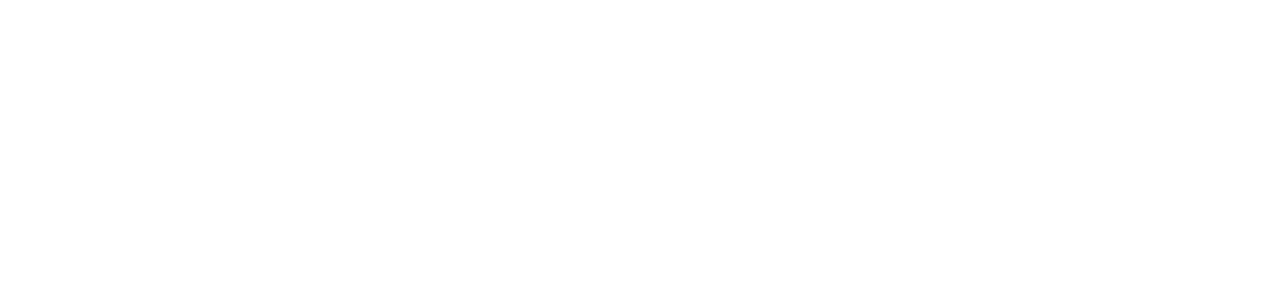
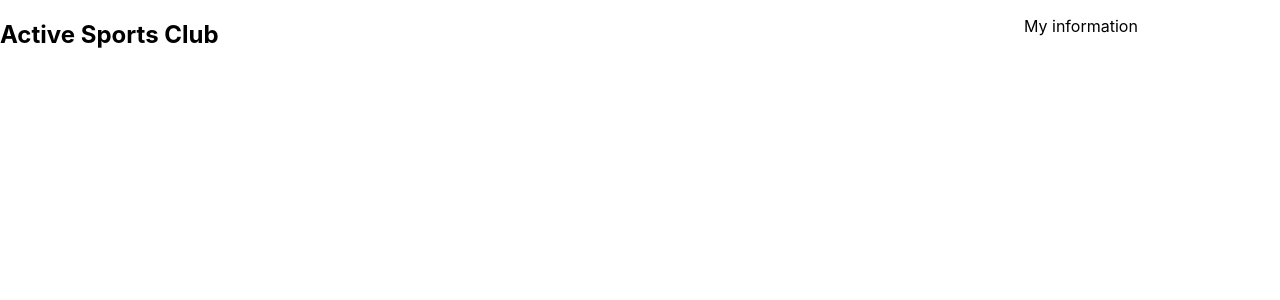
Before and after one commit to maksud190/fitness-club, a React (Create React App) app: page / in a window 1280 px wide. Shown: the top 300 px of the page. Built offline with nearby package versions, Linux system fonts and the light colour scheme.

Commit message:
fake data created

```diff
--- /dev/null
+++ b/public/activityData.json
@@ -0,0 +1,16 @@
+[
+    {
+      "id": "1",
+      "name": "Running",
+      "img": "https://assets.adidas.com/images/h_840,f_auto,q_auto,fl_lossy,c_fill,g_auto/fbaf991a78bc4896a3e9ad7800abcec6_9366/Ultraboost_22_Shoes_Black_GZ0127_01_standard.jpg",
+      "detail": "Running is very important for a sportsman",
+      "timeRequired": "30"
+    },
+    {
+        "id": "2",
+        "name": "Swimming",
+        "img": "https://assets.adidas.com/images/h_840,f_auto,q_auto,fl_lossy,c_fill,g_auto/fbaf991a78bc4896a3e9ad7800abcec6_9366/Ultraboost_22_Shoes_Black_GZ0127_01_standard.jpg",
+        "detail": "Swimming is very important for a sportsman",
+        "timeRequired": "30"
+    }
+]
--- a/src/App.js
+++ b/src/App.js
@@ -1,9 +1,12 @@
 import './App.css';
+import Cards from './components/Cards/Cards';
+import MainPage from './components/MainPage/MainPage';
 
 function App() {
   return (
     <div>
-
+      <MainPage></MainPage>
+      <Cards></Cards>
     </div>
   );
 }
--- /dev/null
+++ b/src/components/Cards/Cards.js
@@ -0,0 +1,29 @@
+import React from 'react';
+
+const Cards = () => {
+
+    // const fakeData = [
+    //     {
+    //         id: 1,
+    //         name: 'Running',
+    //         image: 'https://images.unsplash.com/photo-1571008887538-b36bb32f4571?ixlib=rb-1.2.1&ixid=MnwxMjA3fDB8MHxzZWFyY2h8MXx8cnVubmluZ3xlbnwwfHwwfHw%3D&auto=format&fit=crop&w=400&q=60',
+    //         detail: 'Running is very important for a sportsman',
+    //         timeRequired: 30
+    //     },
+    //     {
+    //         id: 2,
+    //         name: 'Swimming',
+    //         image: 'https://images.unsplash.com/photo-1571008887538-b36bb32f4571?ixlib=rb-1.2.1&ixid=MnwxMjA3fDB8MHxzZWFyY2h8MXx8cnVubmluZ3xlbnwwfHwwfHw%3D&auto=format&fit=crop&w=400&q=60',
+    //         detail: 'Running is very important for a sportsman',
+    //         timeRequired: 40
+    //     }
+    // ]
+
+    return (
+        <div>
+
+        </div>
+    );
+};
+
+export default Cards;
--- /dev/null
+++ b/src/components/MainPage/MainPage.css
@@ -0,0 +1,4 @@
+.main-page{
+    display: grid;
+    grid-template-columns: 4fr 1fr;
+}
--- /dev/null
+++ b/src/components/MainPage/MainPage.js
@@ -0,0 +1,27 @@
+import React, { useEffect, useState } from 'react';
+import './MainPage.css';
+
+const MainPage = () => {
+
+    const [activities, setActivities] = useState([]);
+
+    useEffect( () => {
+            fetch('activityData.json')
+            .then(res => res.json())
+            .then(data => console.log(data))
+    },[])
+
+
+    return (
+        <div className='main-page'>
+            <div className='cards-container'>
+                <h2>Active Sports Club</h2>
+            </div>
+            <div className='info-container'>
+                <p>My information</p>
+            </div>
+        </div>
+    );
+};
+
+export default MainPage;
```
Also changed, not shown: src/components/Card/Card.js (added, +11 -0 lines), src/components/Card/Card.css (added), src/components/Cards/Card.css (added).
